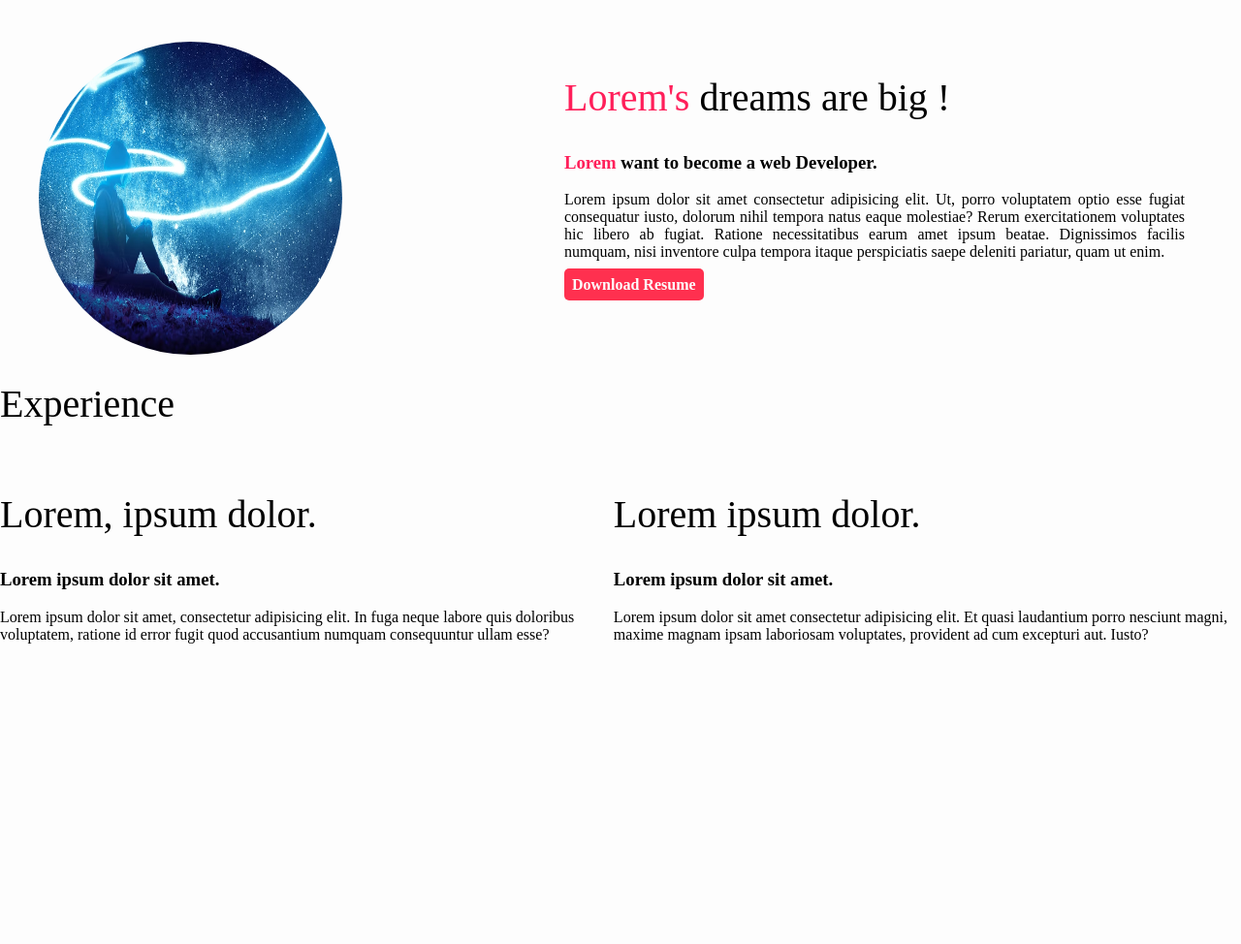
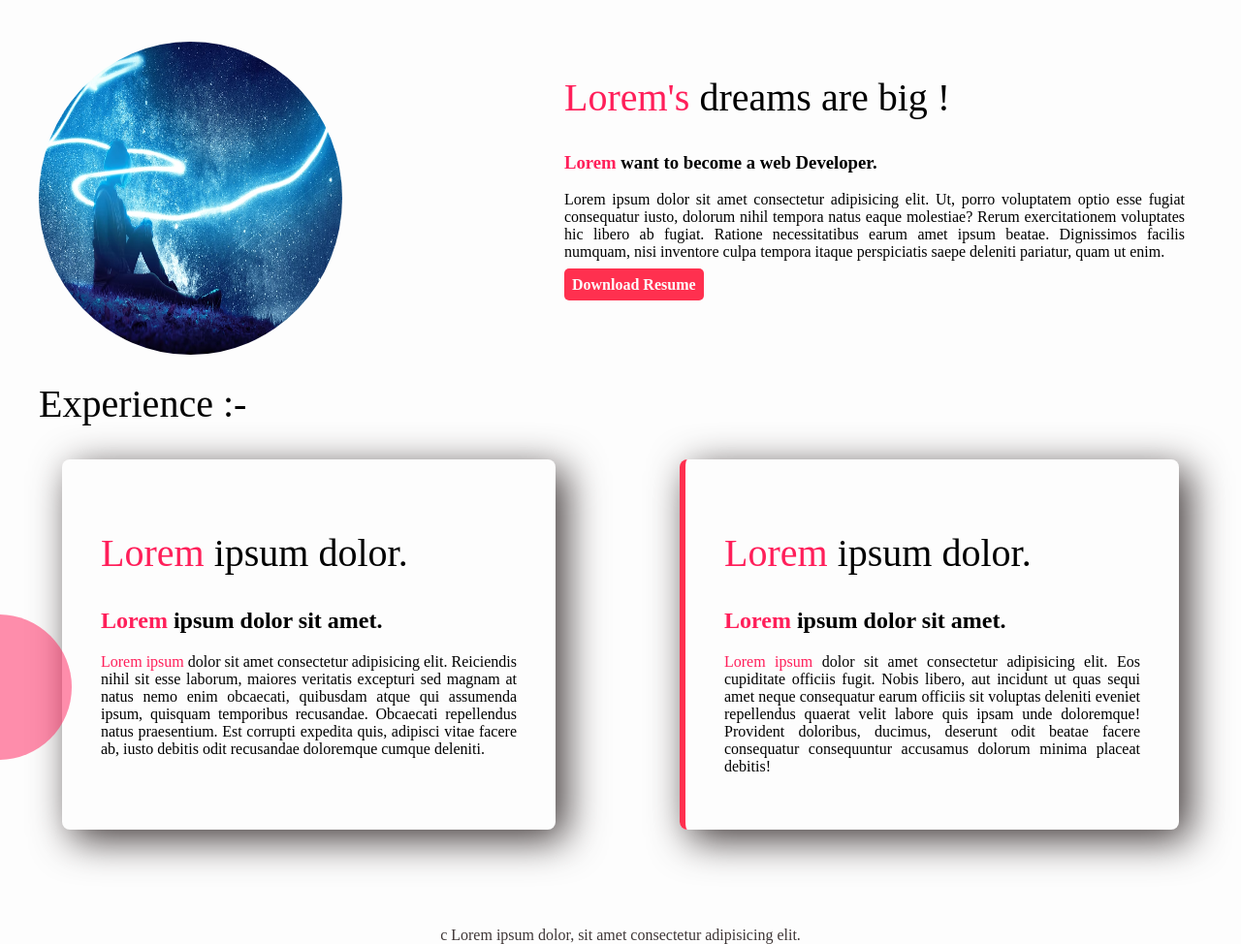
Before and after one commit to AshikPatwary/portfolio-design1, a plain HTML site: page index.html in a window 1280 px wide. Shown: the part 667-1641 px from the top of the page at 97% size. Before the commit the page ends 1347 px from the top, so only its background shows below. Drawn offline with Linux system fonts and the light colour scheme.

Commit message:
all things aer done

```diff
--- a/index.html
+++ b/index.html
@@ -50,22 +50,29 @@
         </div>
     </section>
     <section class="experience">
-        <h1>Experience</h1>
-        <div  class="flexible-container">
-            <div>
-                <h1>Lorem, ipsum dolor.</h1>
-                <h3>Lorem ipsum dolor sit amet.</h3>
-                <p>Lorem ipsum dolor sit amet, consectetur adipisicing elit. In fuga neque labore quis doloribus voluptatem,
-                    ratione id error fugit quod accusantium numquam consequuntur ullam esse?</p>
+        <h1 class="ex-pe">Experience :-</h1>
+        <div class="flexible-container">
+            <div id="" class="section-three">
+                <h1><span class="ex-cv">Lorem</span> ipsum dolor.</h1>
+                <h2><span class="ex-cv">Lorem</span> ipsum dolor sit amet.</h2>
+            <div class="circel-one"></div>
+                <p><span class="ex-cv">Lorem ipsum</span> dolor sit amet consectetur adipisicing elit. Reiciendis nihil sit esse laborum, maiores
+                    veritatis excepturi sed magnam at natus nemo enim obcaecati, quibusdam atque qui assumenda ipsum,
+                    quisquam temporibus recusandae. Obcaecati repellendus natus praesentium. Est corrupti expedita quis,
+                    adipisci vitae facere ab, iusto debitis odit recusandae doloremque cumque deleniti.</p>
             </div>
-            <div>
-                <h1>Lorem ipsum dolor.</h1>
-                <h3>Lorem ipsum dolor sit amet.</h3>
-                <p>Lorem ipsum dolor sit amet consectetur adipisicing elit. Et quasi laudantium porro nesciunt magni, maxime
-                    magnam ipsam laboriosam voluptates, provident ad cum excepturi aut. Iusto?</p>
+            <div id="border2" class="section-three">
+                <h1><span class="ex-cv">Lorem</span> ipsum dolor.</h1>
+                <h2><span class="ex-cv">Lorem</span> ipsum dolor sit amet.</h2>
+                <p><span class="ex-cv">Lorem ipsum</span> dolor sit amet consectetur adipisicing elit. Eos cupiditate officiis fugit. Nobis libero,
+                    aut incidunt ut quas sequi amet neque consequatur earum officiis sit voluptas deleniti eveniet
+                    repellendus quaerat velit labore quis ipsam unde doloremque! Provident doloribus, ducimus, deserunt
+                    odit beatae facere consequatur consequuntur accusamus dolorum minima placeat debitis!</p>
             </div>
         </div>
     </section>
 </body>
-
+ <footer>
+    <p>c Lorem ipsum dolor, sit amet consectetur adipisicing elit.</p>
+ </footer>
 </html>
--- a/style.css
+++ b/style.css
@@ -75,3 +75,40 @@ h1{
     text-decoration: none;
     font-weight: bold;
 }
+.ex-pe{
+    position: relative;
+    padding-left: 40px;
+}
+.experience{
+    margin-bottom: 50px;
+}
+.section-three{
+    margin-bottom: 50px;
+    width: 40%;
+    padding: 40px;
+    margin-left: 5%;
+    margin-right: 5%;
+    text-align: justify;
+    user-select: none;
+    box-shadow: 10px 10px 40px #3e3636;
+    border-radius: 8px;
+}
+#border1{
+    border-left: 6px solid #22d1ee;
+}
+#border2{
+    border-left: 6px solid #ff304f;
+}
+.circel-one{
+    position: absolute;
+    height: 150px;
+    width: 150px;
+    margin-top: -40px;
+    margin-left: -180px;
+    background: rgb(255, 31, 90, 0.5);
+    border-radius: 100%;
+}
+footer{
+    text-align: center;
+    color: #3e3636;
+}
```
